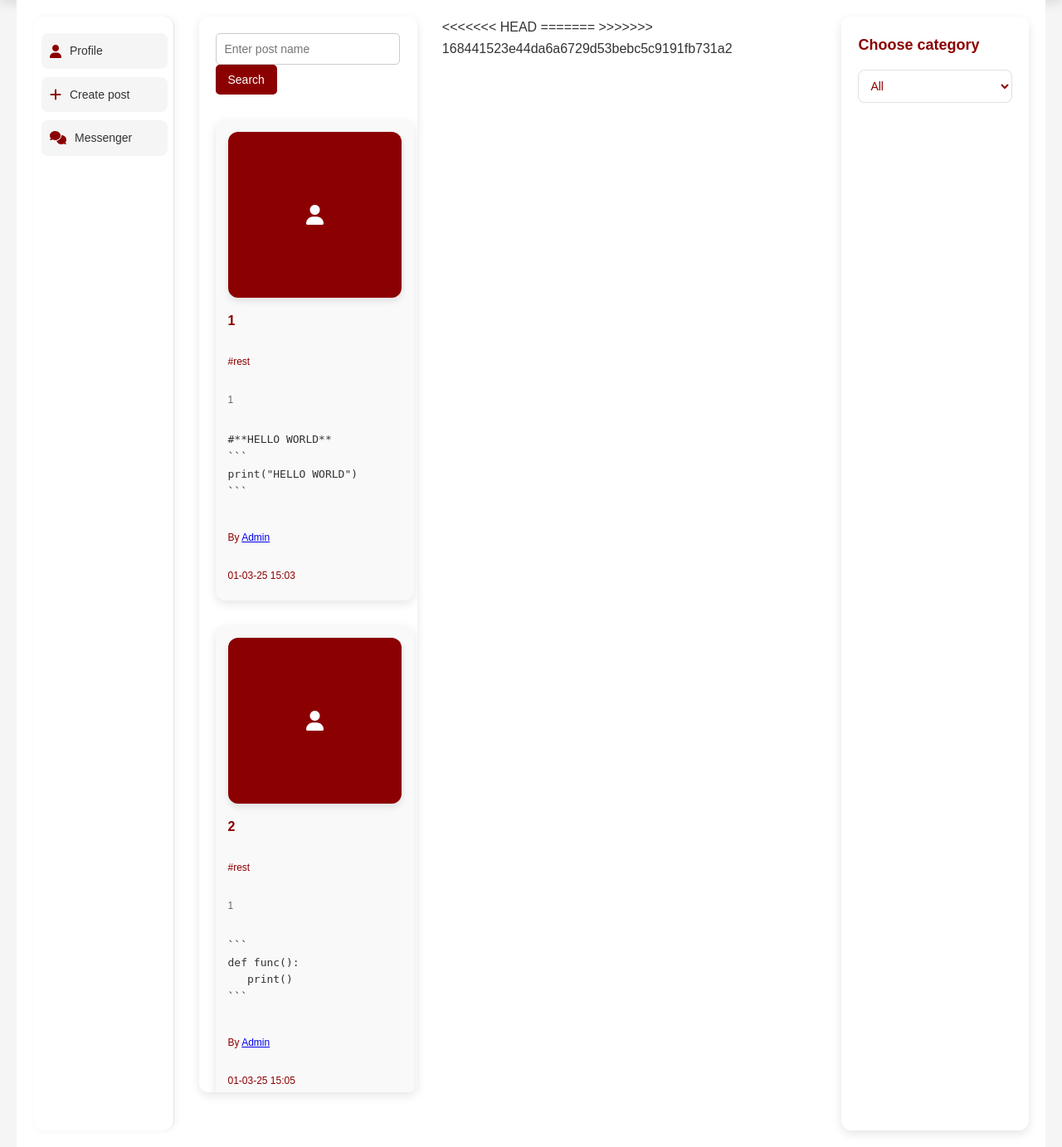
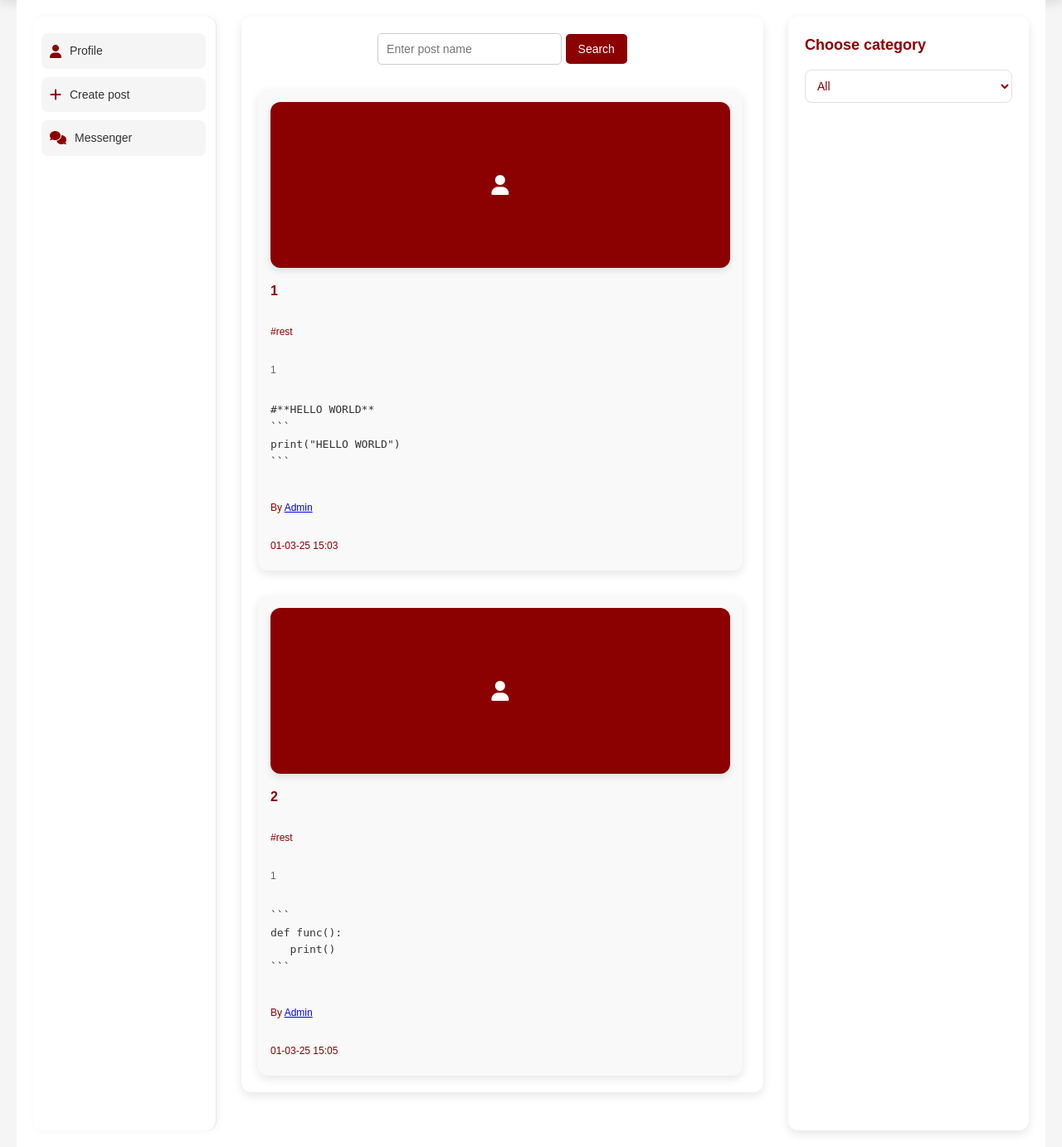
Before and after one commit to Valerii57586/website-from-talents, a Flask app: page / in a window 1280 px wide. Shown: the part 74-1457 px from the top of the page at 83% size. Run offline with Flask 3, Linux system fonts and the light colour scheme; data comes from the database, SQL or seed files in the repository.

Commit message:
main list

```diff
--- a/templates/index.html
+++ b/templates/index.html
@@ -166,12 +166,6 @@ P.S! что за параша сверху страницы, понятия не
                     <p class="no-posts">No posts found.</p>
                 {% endif %}
             </div>
-
-<<<<<<< HEAD
-            <!-- Выбор категории -->
-=======
-            <!-- Выбор категории (справа) (добавить из кода Ослана) -->
->>>>>>> 168441523e44da6a6729d53bebc5c9191fb731a2
             <div class="category-sidebar">
                 <h4>Choose category</h4>
                 <form method="GET" action="{{ url_for('main') }}">
```
